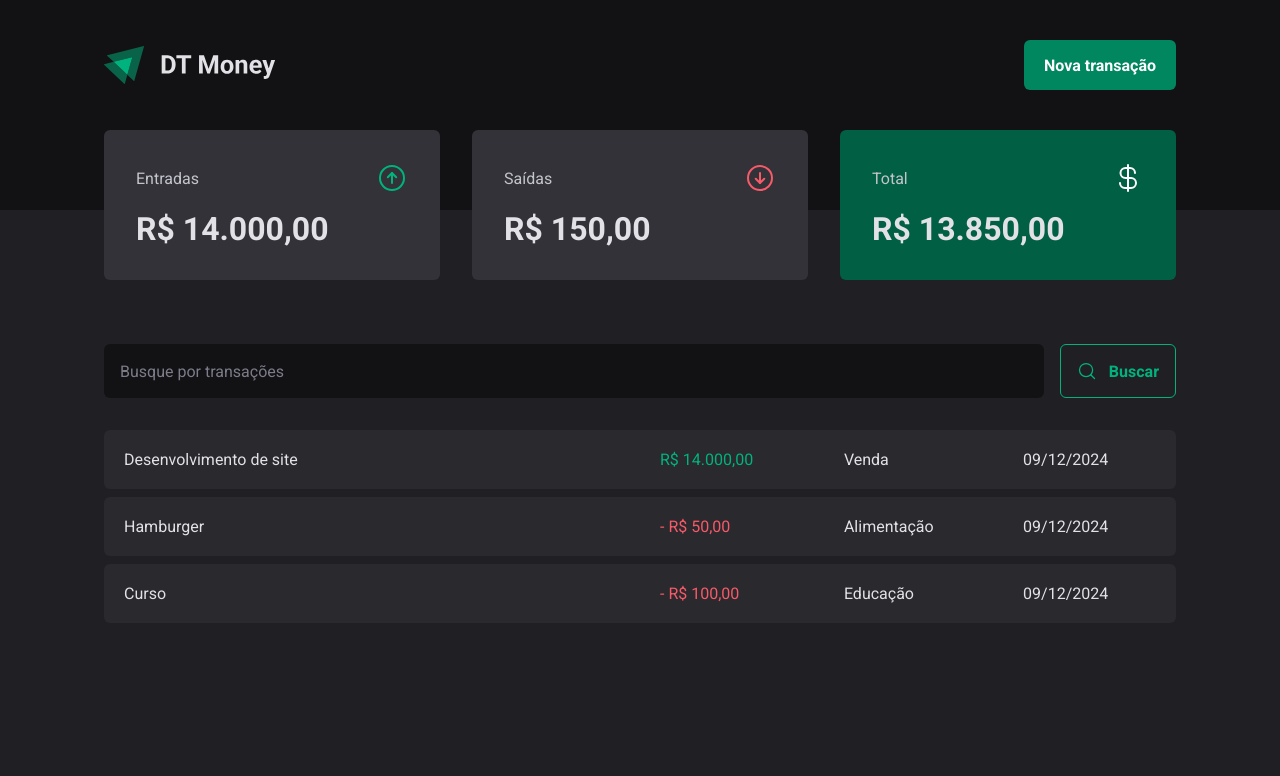
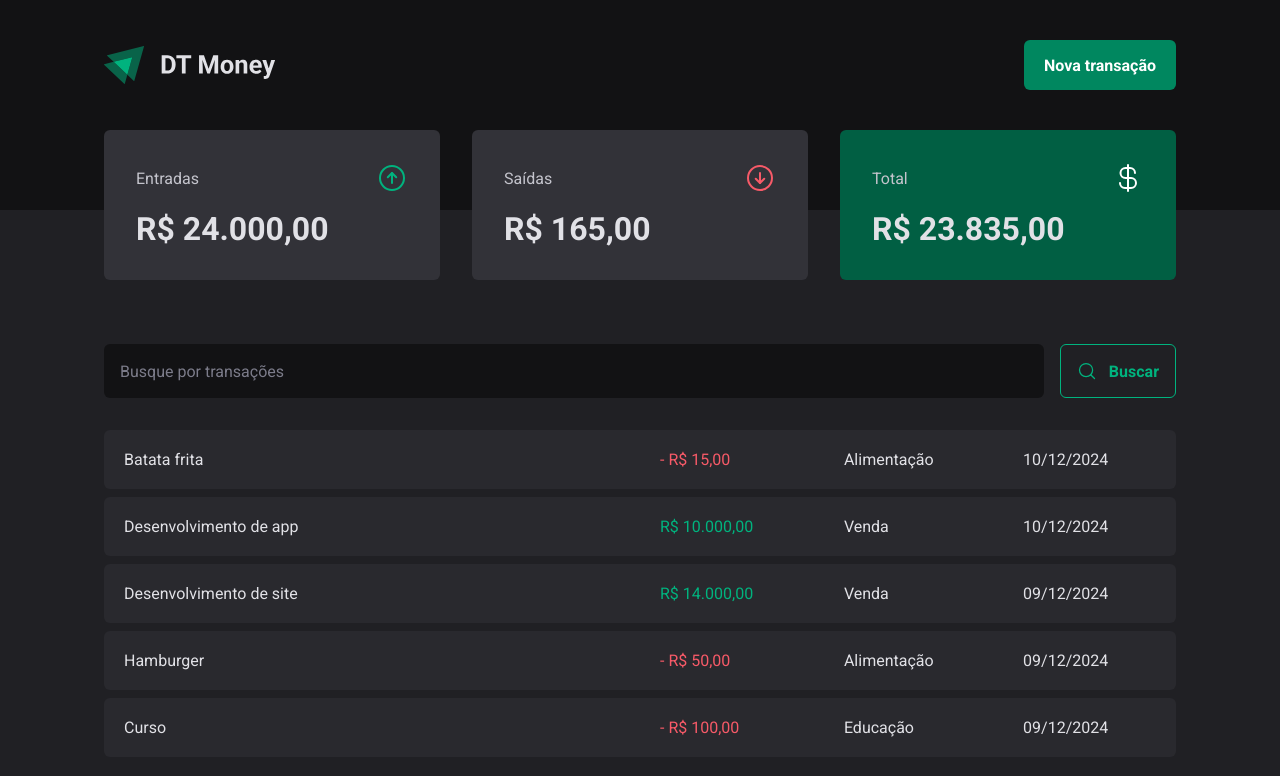
Before and after one commit to JoseGustavoCabralMello/MBA-ProjetoDTMoney, a React (Vite) app: page / in a window 1280 px wide. Shown: the top 776 px of the page. Built offline with nearby package versions, Linux system fonts and the light colour scheme; data requests are answered from the project's data file.

Commit message:
Conexão com a API - Criando nova transação

```diff
--- a/server.json
+++ b/server.json
@@ -1,7 +1,7 @@
 {
   "transactions": [
     {
-      "id": 1,
+      "id": "1",
       "description": "Desenvolvimento de site",
       "type": "income",
       "category": "Venda",
@@ -9,7 +9,7 @@
       "createdAt": "2024-12-09T13:29:42.294Z"
     },
     {
-      "id": 2,
+      "id": "2",
       "description": "Hamburger",
       "type": "outcome",
       "category": "Alimentação",
@@ -17,12 +17,28 @@
       "createdAt": "2024-12-09T13:20:42.294Z"
     },
     {
-      "id": 3,
+      "id": "3",
       "description": "Curso",
       "type": "outcome",
       "category": "Educação",
       "price": 100,
       "createdAt": "2024-12-09T13:20:42.294Z"
+    },
+    {
+      "id": "743e",
+      "description": "Desenvolvimento de app",
+      "price": 10000,
+      "category": "Venda",
+      "type": "income",
+      "createdAt": "2024-12-10T20:56:44.408Z"
+    },
+    {
+      "id": "aa92",
+      "description": "Batata frita",
+      "price": 15,
+      "category": "Alimentação",
+      "type": "outcome",
+      "createdAt": "2024-12-10T21:37:59.110Z"
     }
   ]
 }
--- a/src/components/NewTrasnactionModal/index.tsx
+++ b/src/components/NewTrasnactionModal/index.tsx
@@ -5,6 +5,8 @@
 import * as z from 'zod';
 
 import { CloseButton, Content, Overlay, TransactionType, TransactionTypeButton } from './styles';
+import { useContext } from 'react';
+import { TransactionsContext } from '../../contexts/TransactionsContext';
 
 const newTransactionFormSchema = z.object({
   description: z.string(),
@@ -16,10 +18,13 @@
 type NewTransactionFormInputs = z.infer<typeof newTransactionFormSchema>;
 
 export function NewTransactionModal() {
+  const { createTransaction } = useContext(TransactionsContext)
+
   const {
     control,
     register,
     handleSubmit,
+    reset,
     formState: { isSubmitting }
   } = useForm<NewTransactionFormInputs>({
     resolver: zodResolver(newTransactionFormSchema),
@@ -28,8 +33,17 @@
     }
   })
 
-  function handleCreateNewTransaction(data: NewTransactionFormInputs) {
+  async function handleCreateNewTransaction(data: NewTransactionFormInputs) {
+    const { description, price, category, type } = data;
 
+    await createTransaction({
+      description,
+      price,
+      category,
+      type,
+    })
+
+    reset();
   }
 
   return (
--- a/src/contexts/TransactionsContext.tsx
+++ b/src/contexts/TransactionsContext.tsx
@@ -10,14 +10,23 @@
   createdAt: string;
 }
 
+interface createTransactionInput {
+  description: string;
+  price: number;
+  category: string;
+  type: 'income' | 'outcome';
+}
+
 interface TransactionContextType {
   transactions: Transaction[];
   fetchTransactions: (query?: string) => Promise<void>;
+  createTransaction: (data: createTransactionInput) => Promise<void>;
 }
 
 interface TransactionProviderProps {
   children: ReactNode
 }
+
 
 export const TransactionsContext = createContext({} as TransactionContextType);
 
@@ -27,11 +36,27 @@
   async function fetchTransactions(query?: string) {
     const response = await api.get('transactions', {
       params: {
+        _sort: 'createdAt',
+        _order: 'desc',
         q: query,
       }
     })
 
     setTransactions(response.data);
+  }
+
+  async function createTransaction(data: createTransactionInput) {
+    const { description, price, category, type } = data;
+
+    const response = await api.post('transactions', {
+      description,
+      price,
+      category,
+      type,
+      createdAt: new Date(),
+    })
+
+    setTransactions(state => [response.data, ...state])
   }
 
   useEffect(() => {
@@ -42,6 +67,7 @@
     <TransactionsContext.Provider value={{
       transactions,
       fetchTransactions,
+      createTransaction,
     }}>
       {children}
     </TransactionsContext.Provider>
```
